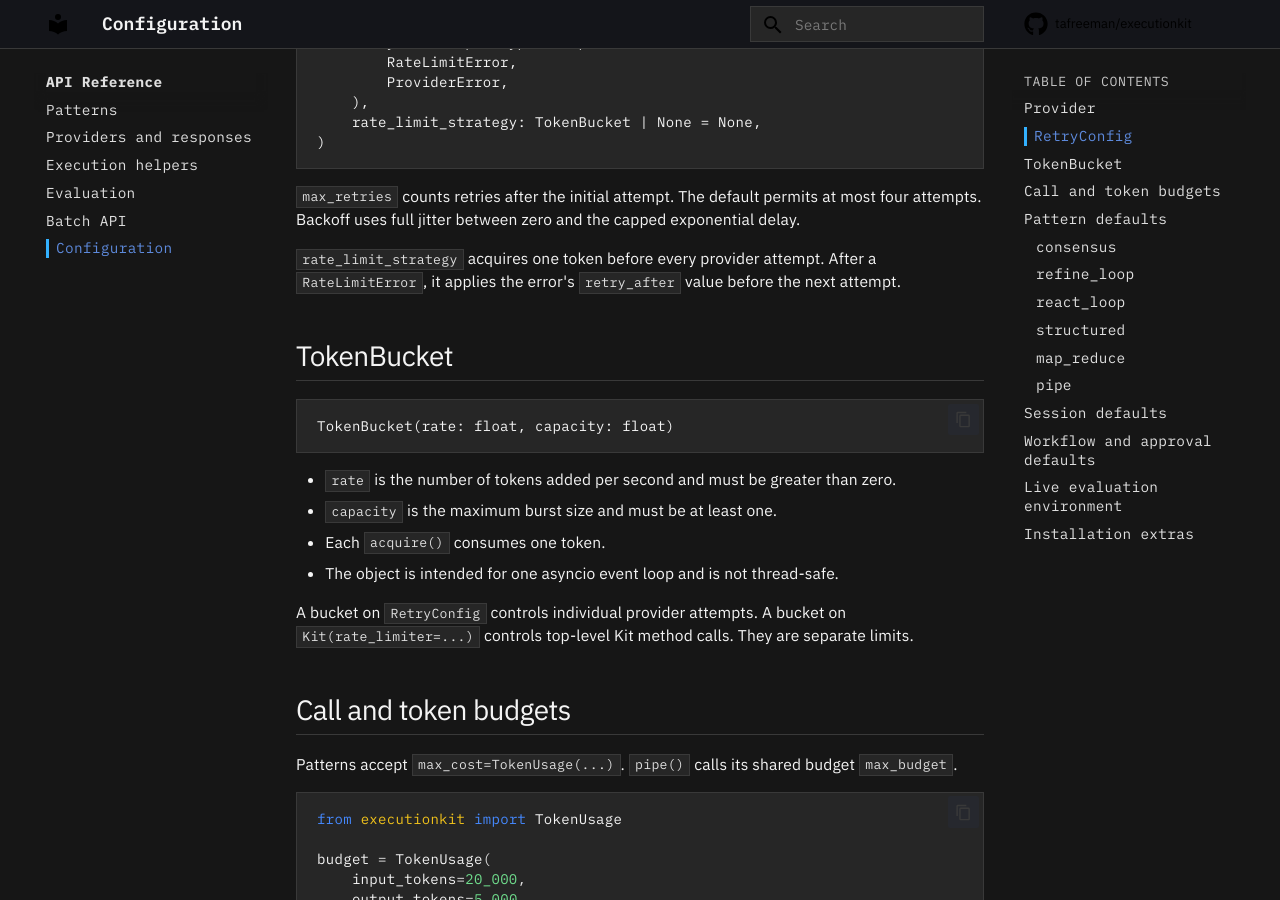
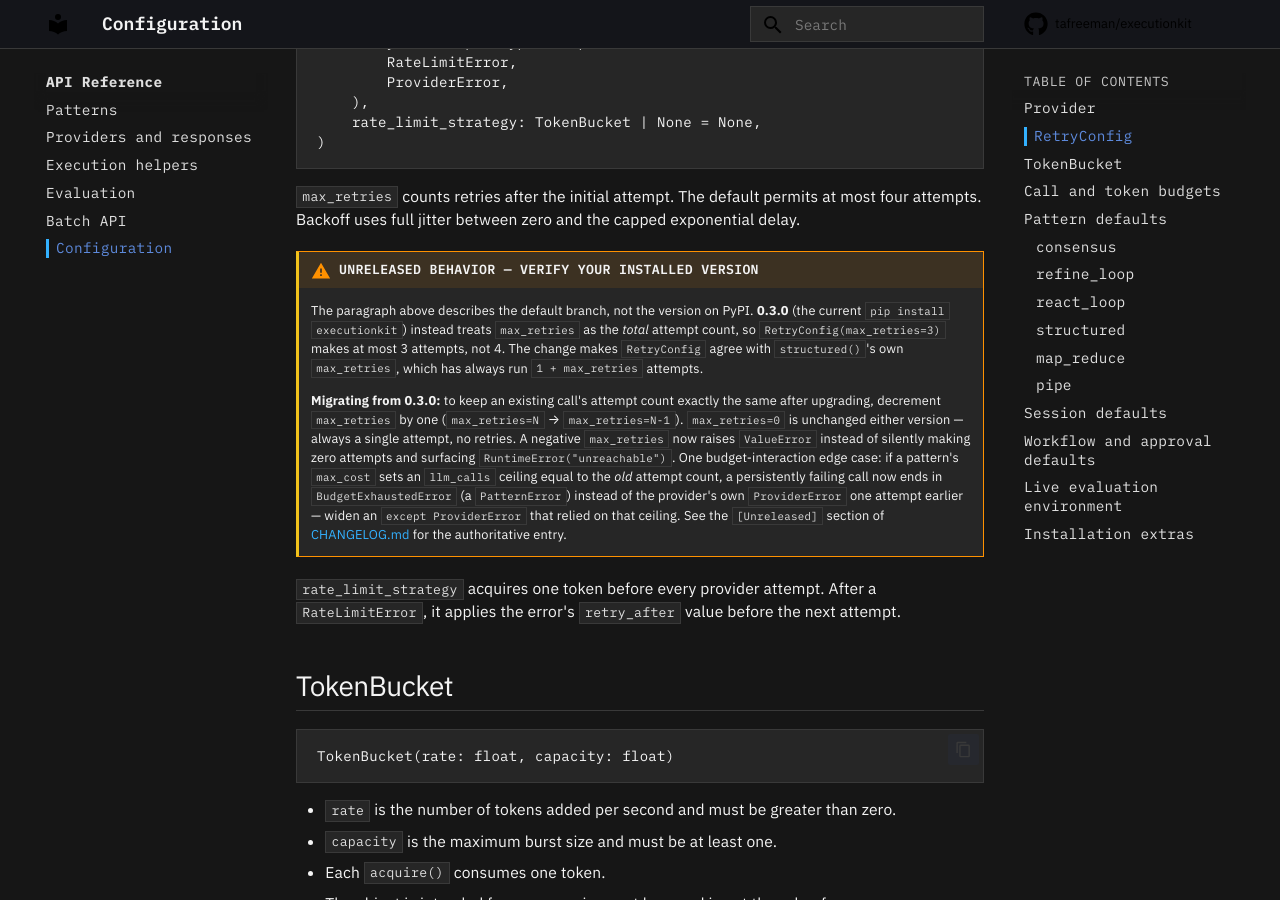
Before and after one commit to tafreeman/executionkit, an MkDocs documentation site: the page built from docs/api/configuration.md, in a window 1280 px wide and 900 px high, scrolled down 898 px. Built offline with MkDocs 1.6.1 and Material for MkDocs 9.7.7, drawn with Linux system fonts in a browser that asks for light colours; comment, search, counter and statistics services are not loaded.

Commit message:
docs: label the release boundary and document unreleased behavior (#59)
PyPI ships 0.3.0; the default branch is 15 commits past that tag and the
docs described the branch as though it were the installed package. Four
of those commits break published contracts, so a reader following the
docs against `pip install executionkit` gets different behavior.

CHANGELOG gains the three Unreleased entries that were genuinely missing
(duplicate tool-name rejection in react_loop, duplicate custom_id
rejection in Message Batches, MCP protocol-version negotiation) plus a
note on the CI test gates that were silently skipping.

README gains a Release status section, the unreleased [claude] extra,
expected output on the first-call example, and a versioned retry-guidance
table covering the max_retries semantics change, its migration step, and
the max_cost/BudgetExhaustedError edge case. The install/pattern/scope
structure is unchanged.

docs/api/configuration.md carries a self-contained retry migration note
so the distinction survives without the README open; installation.md
gains the missing claude extra row; index.md mirrors the release status
and expected output because mkdocs serves that page, not the README;
the Claude SDK and MCP integration pages are labeled unreleased.

Documentation only. No version bump, no tag, no publish.

Claude-Session: https://claude.ai/code/session_013M4dRUk4ZZwZFYuyipBuMU

Co-authored-by: Andy Freeman <tandfreeman@gmail.com>

```diff
--- a/docs/api/configuration.md
+++ b/docs/api/configuration.md
@@ -43,6 +43,28 @@ RetryConfig(
 `max_retries` counts retries after the initial attempt. The default permits at
 most four attempts. Backoff uses full jitter between zero and the capped
 exponential delay.
+
+!!! warning "Unreleased behavior — verify your installed version"
+    The paragraph above describes the default branch, not the version on PyPI.
+    **0.3.0** (the current `pip install executionkit`) instead treats
+    `max_retries` as the *total* attempt count, so `RetryConfig(max_retries=3)`
+    makes at most 3 attempts, not 4. The change makes `RetryConfig` agree with
+    `structured()`'s own `max_retries`, which has always run `1 + max_retries`
+    attempts.
+
+    **Migrating from 0.3.0:** to keep an existing call's attempt count exactly
+    the same after upgrading, decrement `max_retries` by one
+    (`max_retries=N` → `max_retries=N-1`). `max_retries=0` is unchanged either
+    version — always a single attempt, no retries. A negative `max_retries`
+    now raises `ValueError` instead of silently making zero attempts and
+    surfacing `RuntimeError("unreachable")`. One budget-interaction edge case:
+    if a pattern's `max_cost` sets an `llm_calls` ceiling equal to the *old*
+    attempt count, a persistently failing call now ends in
+    `BudgetExhaustedError` (a `PatternError`) instead of the provider's own
+    `ProviderError` one attempt earlier — widen an `except ProviderError` that
+    relied on that ceiling. See the `[Unreleased]` section of
+    [CHANGELOG.md](https://github.com/tafreeman/executionkit/blob/main/CHANGELOG.md#unreleased)
+    for the authoritative entry.
 
 `rate_limit_strategy` acquires one token before every provider attempt. After a
 `RateLimitError`, it applies the error's `retry_after` value before the next
```
Also changed, not shown: CHANGELOG.md (+12 -0 lines), README.md (+39 -1 lines), docs/getting-started/installation.md (+1 -0 lines), docs/index.md (+18 -0 lines), docs/integrations/claude-agent-sdk.md (+6 -0 lines), docs/integrations/mcp.md (+6 -0 lines).
